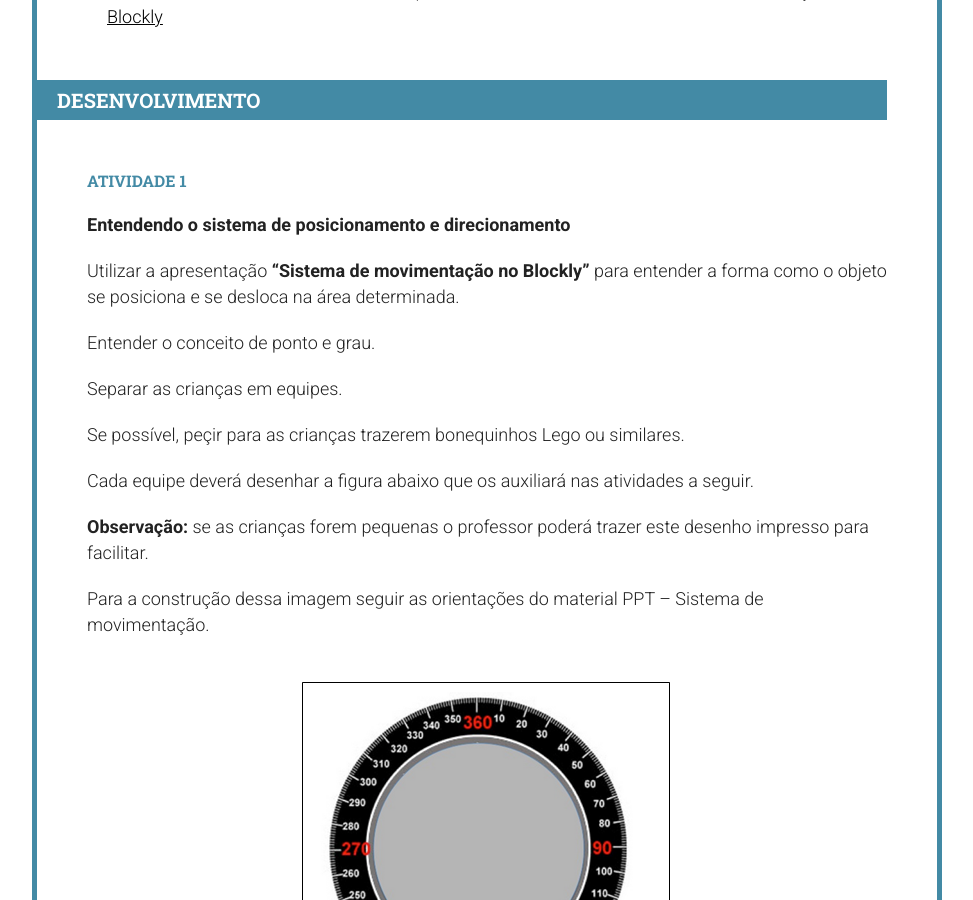
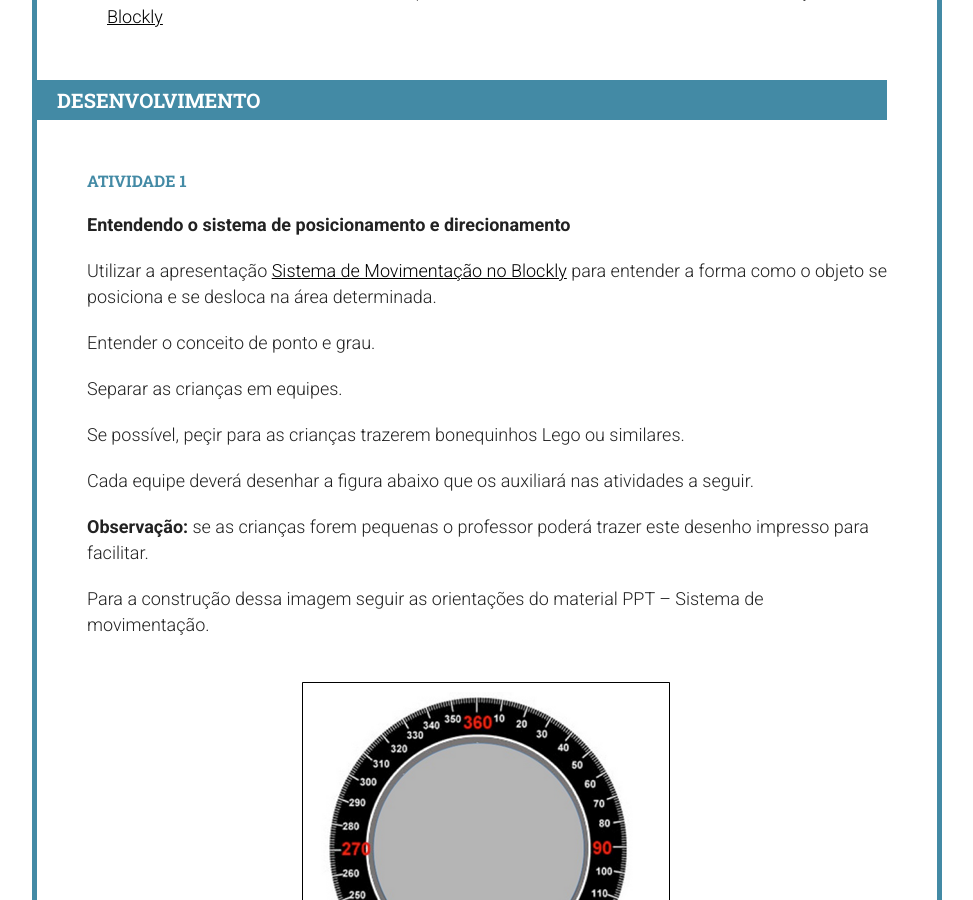
Before and after one commit to Programae/blocos, a Jekyll site: the page built from _posts/2015-01-01-aula06.md, in a window 1280 px wide and 900 px high, scrolled down 4310 px. Shown: the whole window, without its empty margins (153-1126 px from the left). Built offline with Jekyll 4.4.1, drawn with Linux system fonts in a browser that asks for light colours; nearby versions of some CDN libraries; library files that are not in the unit come from our copies; part of the change alters nothing that is shown.

```diff
--- a/_posts/2015-01-01-aula06.md
+++ b/_posts/2015-01-01-aula06.md
@@ -73,7 +73,7 @@ tags: [scratch, codeorg, programaê, tutorial]
 
 **Entendendo o sistema de posicionamento e direcionamento**
 
-Utilizar a apresentação **“Sistema de movimentação no Blockly”** para entender a forma como o objeto se posiciona e se desloca na área determinada.
+Utilizar a apresentação [Sistema de Movimentação no Blockly](/blocos/pdf/Sistemademovimentacao-Blockly.pdf) para entender a forma como o objeto se posiciona e se desloca na área determinada.
 
 Entender o conceito de ponto e grau.
 
@@ -130,7 +130,7 @@ Apresentar os conceitos de pixel e RGB usando como base o PPT – Sistema de cor
 
 ### Faça você mesmo
 
-Pedir para os alunos entrarem novamente na [atividade 10 – code.org (O artista)](http://studio.code.org/s/20-hour) e criar um desenho livre colorido.
+Pedir para os alunos entrarem novamente na [atividade 10 – code.org (O artista)](http://studio.code.org/s/20-hour/stage/5/puzzle/10) e criar um desenho livre colorido.
 
 
 ## Avaliação/reflexão
```
